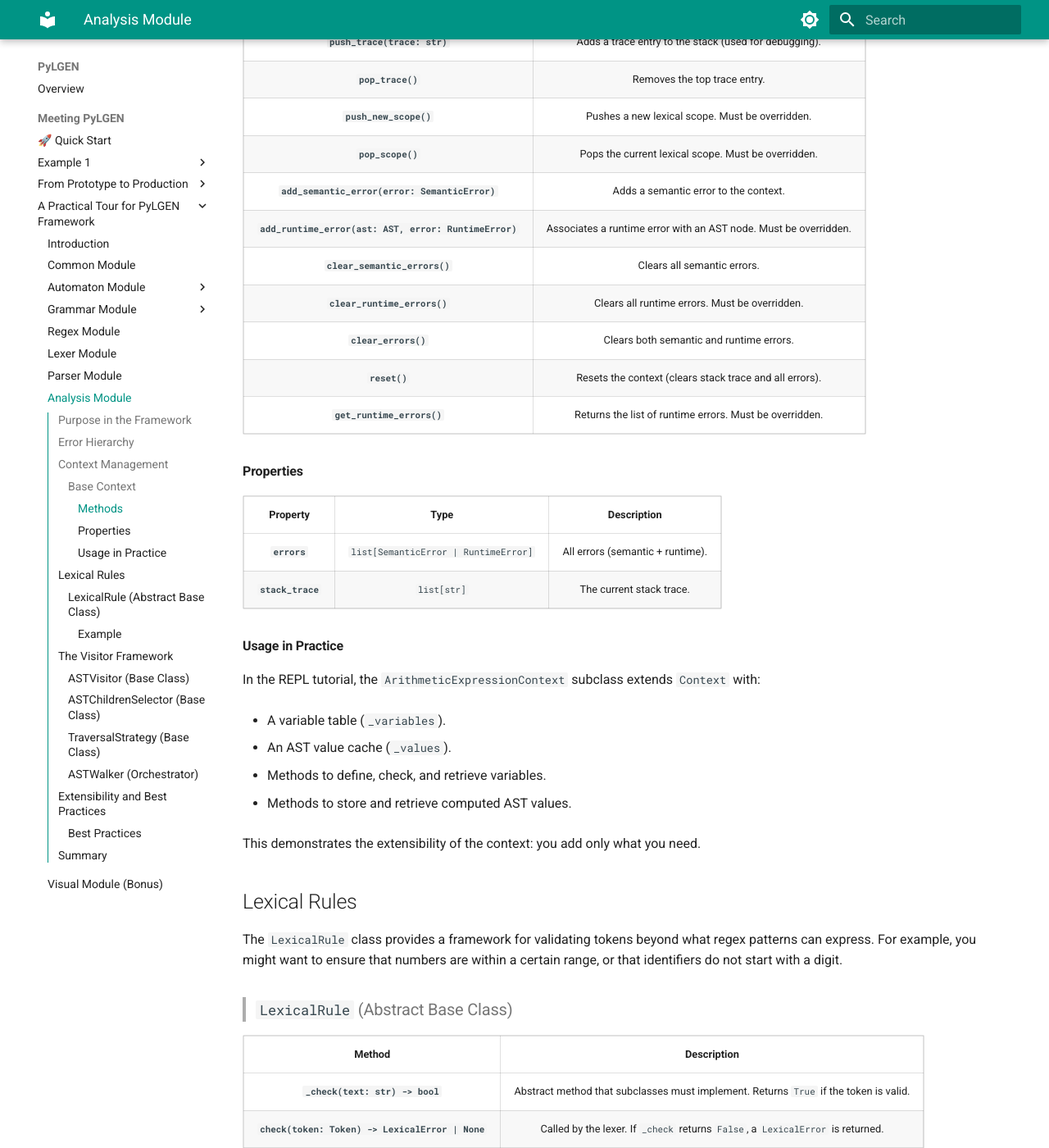
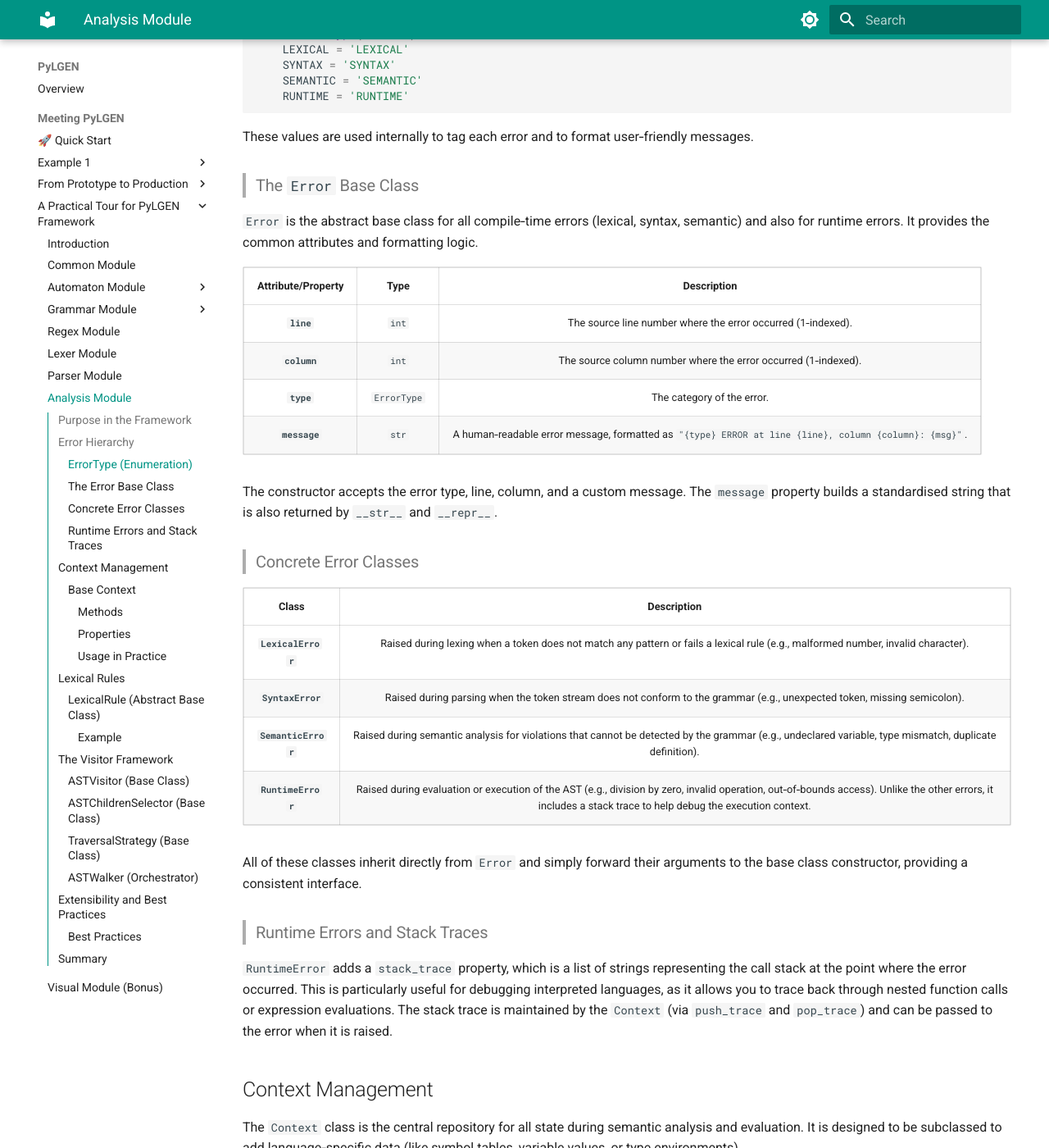
Before and after one commit to YonyUk/pylgen, an MkDocs documentation site: the page built from docs/api/analysis/analysis.md, in a window 1280 px wide and 1400 px high, scrolled down 1507 px. Shown: the whole window at 82% size. Built offline with MkDocs 1.6.1 and Material for MkDocs 9.7.7, drawn with Linux system fonts in a browser that asks for light colours; some of the changed text lies outside the part shown.

Commit message:
updates documentation and adds error section

````diff
--- a/docs/api/analysis/analysis.md
+++ b/docs/api/analysis/analysis.md
@@ -36,7 +36,53 @@ This module is **generic and extensible**: it does not impose any particular sem
 
 ## Error Hierarchy
 
-> TODO: Escribir la jerarquia de errores
+A robust error handling system is essential for any language implementation. PyLGEN provides a unified, hierarchical error model that spans all phases of the compilation pipeline, from lexing to runtime execution. Every error carries precise location information (line and column) and a descriptive message, making it easy to report problems directly to the user.
+
+The hierarchy is built around a common base class `Error`, with specialized subclasses for each stage of processing. All errors are collected in the `Context` (semantic and runtime) or in the lexer/parser themselves (lexical and syntax), allowing you to aggregate and report multiple issues in a single pass.
+
+> ### `ErrorType` (Enumeration)
+
+The `ErrorType` enum categorises errors by their origin:
+
+```python
+from enum import StrEnum
+
+class ErrorType(StrEnum):
+    LEXICAL = 'LEXICAL'
+    SYNTAX = 'SYNTAX'
+    SEMANTIC = 'SEMANTIC'
+    RUNTIME = 'RUNTIME'
+```
+
+These values are used internally to tag each error and to format user‑friendly messages.
+
+> ### The `Error` Base Class
+
+`Error` is the abstract base class for all compile‑time errors (lexical, syntax, semantic) and also for runtime errors. It provides the common attributes and formatting logic.
+
+| **Attribute/Property** | **Type** | **Description** |
+| :---: | :---: | :---: |
+| **`line`** | `int` | The source line number where the error occurred (1‑indexed). |
+| **`column`** | `int` | The source column number where the error occurred (1‑indexed). |
+| **`type`** | `ErrorType` | The category of the error. |
+| **`message`** | `str` | A human‑readable error message, formatted as `"{type} ERROR at line {line}, column {column}: {msg}"`. |
+
+The constructor accepts the error type, line, column, and a custom message. The `message` property builds a standardised string that is also returned by `__str__` and `__repr__`.
+
+> ### Concrete Error Classes
+
+| **Class** | **Description** |
+| :---: | :---: |
+| **`LexicalError`** | Raised during lexing when a token does not match any pattern or fails a lexical rule (e.g., malformed number, invalid character). |
+| **`SyntaxError`** | Raised during parsing when the token stream does not conform to the grammar (e.g., unexpected token, missing semicolon). |
+| **`SemanticError`** | Raised during semantic analysis for violations that cannot be detected by the grammar (e.g., undeclared variable, type mismatch, duplicate definition). |
+| **`RuntimeError`** | Raised during evaluation or execution of the AST (e.g., division by zero, invalid operation, out‑of‑bounds access). Unlike the other errors, it includes a stack trace to help debug the execution context. |
+
+All of these classes inherit directly from `Error` and simply forward their arguments to the base class constructor, providing a consistent interface.
+
+> ### Runtime Errors and Stack Traces
+
+`RuntimeError` adds a `stack_trace` property, which is a list of strings representing the call stack at the point where the error occurred. This is particularly useful for debugging interpreted languages, as it allows you to trace back through nested function calls or expression evaluations. The stack trace is maintained by the `Context` (via `push_trace` and `pop_trace`) and can be passed to the error when it is raised.
 
 ## Context Management
 
````
